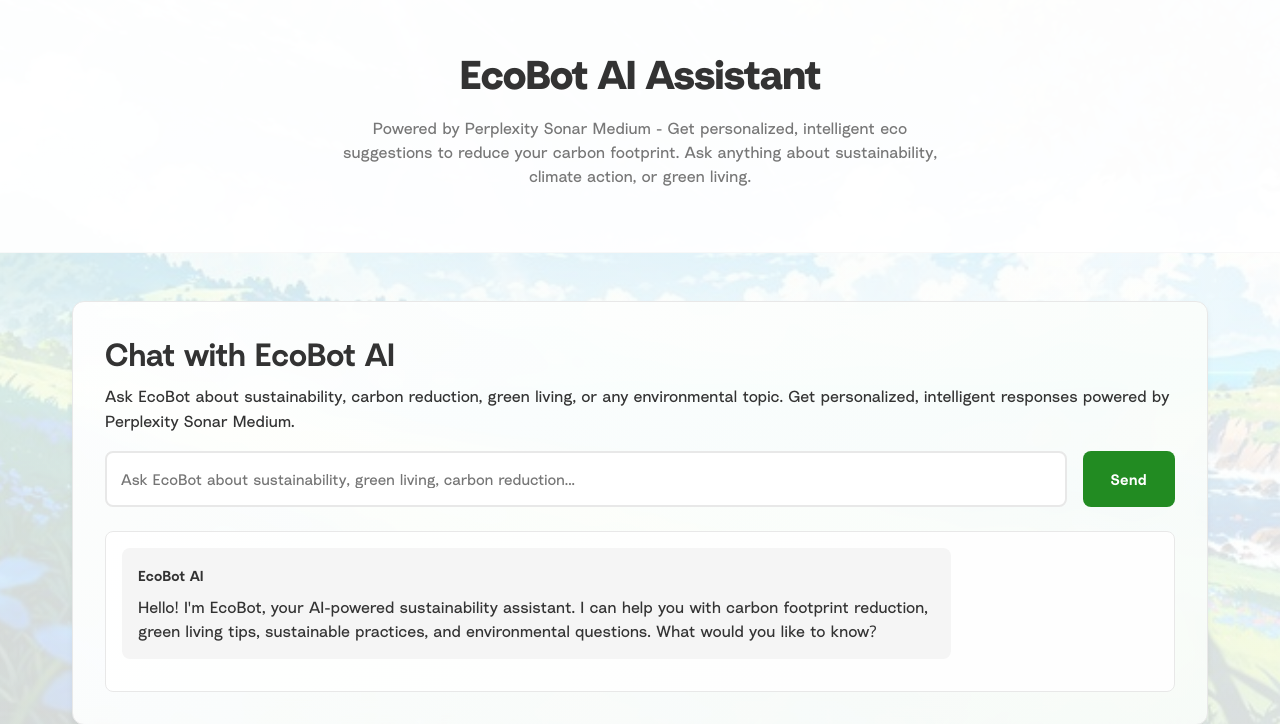
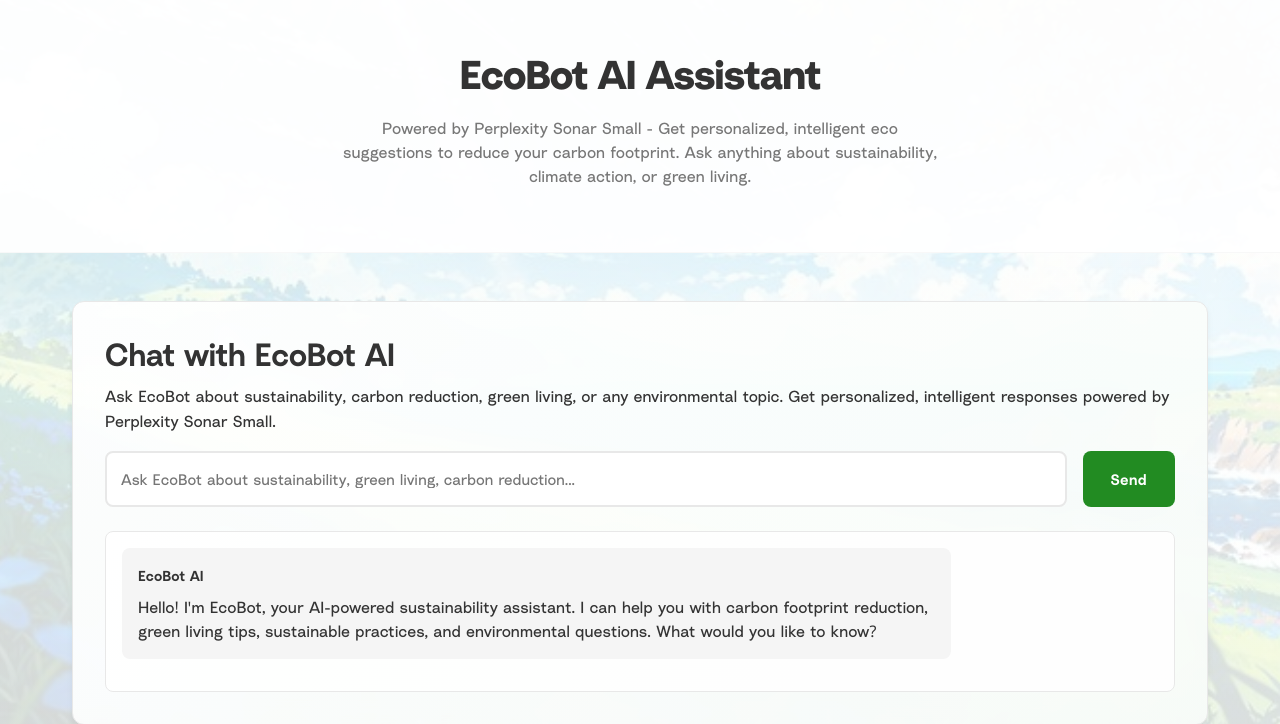
Before and after one commit to tanayvasishtha/NovelSync, a Flask app: page /ecobot in a window 1280 px wide. Shown: the part 74-798 px from the top of the page. Run offline with Flask 3, Linux system fonts and the light colour scheme.

Commit message:
Fixed Perplexity API model name to sonar-small-online for EcoBot integration

```diff
--- a/app.py
+++ b/app.py
@@ -198,7 +198,7 @@ def generate_eco_suggestions(user_data, region, weather_data, is_premium=False):
         }
 
         payload = {
-            "model": "sonar-medium-online",
+            "model": "sonar-small-online",
             "messages": [
                 {
                     "role": "user",
@@ -495,7 +495,7 @@ def ecobot_chat():
         }
 
         payload = {
-            "model": "sonar-medium-online",
+            "model": "sonar-small-online",
             "messages": [
                 {
                     "role": "user",
--- a/templates/ecobot.html
+++ b/templates/ecobot.html
@@ -420,7 +420,7 @@
     <section class="ecobot-hero">
         <div class="container-fluid">
             <h1>EcoBot AI Assistant</h1>
-            <p>Powered by Perplexity Sonar Medium - Get personalized, intelligent eco suggestions to reduce your carbon
+            <p>Powered by Perplexity Sonar Small - Get personalized, intelligent eco suggestions to reduce your carbon
                 footprint. Ask anything about sustainability, climate action, or green living.</p>
         </div>
     </section>
@@ -431,7 +431,7 @@
         <div class="ai-chat-section">
             <h2>Chat with EcoBot AI</h2>
             <p>Ask EcoBot about sustainability, carbon reduction, green living, or any environmental topic. Get
-                personalized, intelligent responses powered by Perplexity Sonar Medium.</p>
+                personalized, intelligent responses powered by Perplexity Sonar Small.</p>
 
             <div class="chat-input">
                 <input type="text" id="userInput"
```
